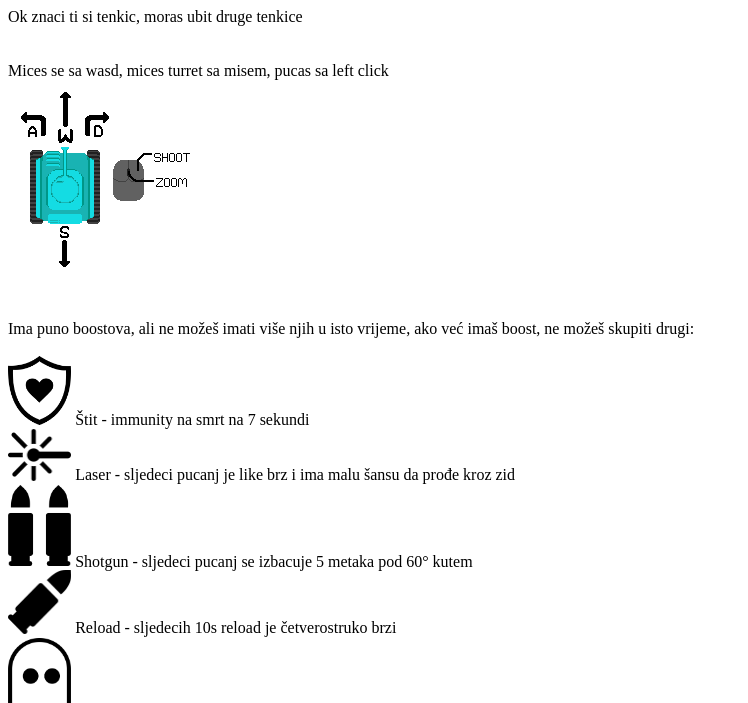
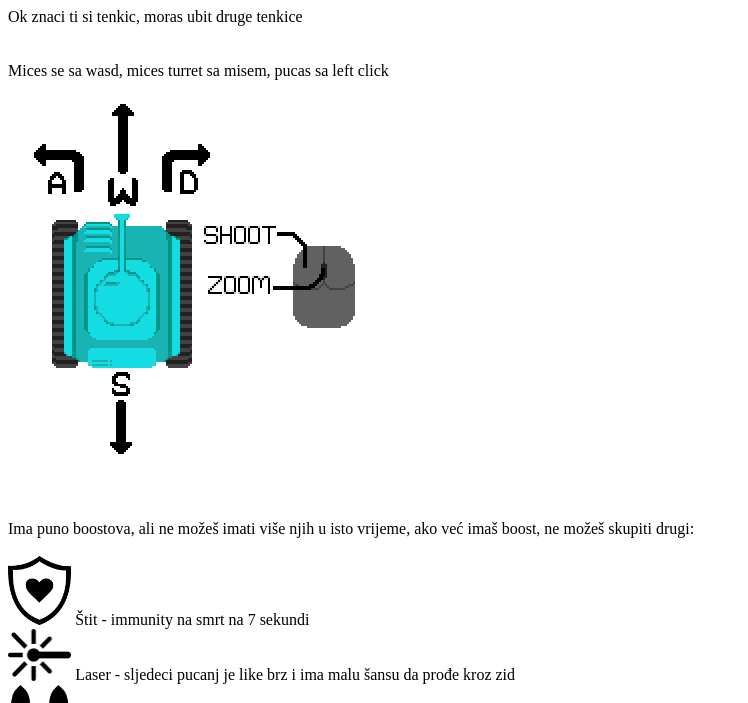
Before and after one commit to GAM-4-5-2022/Schlorp, a website: page piss.html in a window 1280 px wide. Shown: the top 703 px of the page, without its empty margins (0-748 px from the left). Drawn offline with Linux system fonts and the light colour scheme.

Commit message:
Update piss.html

```diff
--- a/piss.html
+++ b/piss.html
@@ -13,7 +13,7 @@
 Ok znaci ti si tenkic, moras ubit druge tenkice
 <br><br><br>
 Mices se sa wasd, mices turret sa misem, pucas sa left click<br>
-<img src="assets/instruct.png"/>
+<img src="assets/tutorial.png"/>
 <br><br><br>
 Ima puno boostova, ali ne možeš imati više njih u isto vrijeme, ako već imaš boost, ne možeš skupiti drugi:
 <br><br>
```
